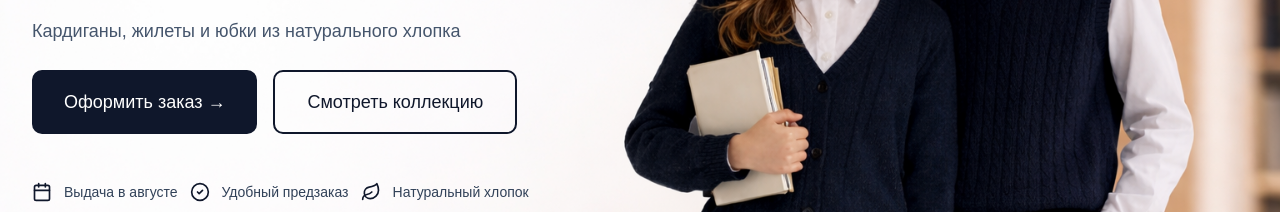
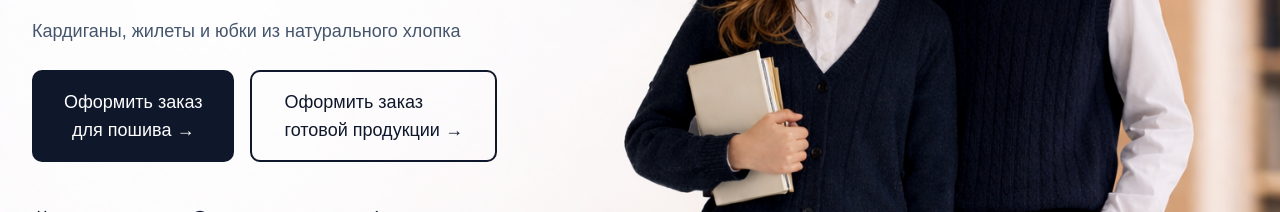
Before and after one commit to bbazaron/zabruno-1, a Vue app in the folder frontend/: page / in a window 1280 px wide. Shown: the part 414-626 px from the top of the page. Built offline with nearby package versions, Linux system fonts and the light colour scheme; a web font is replaced by a local one.

Commit message:
Меняет надписи Оформить заказ на Оформить заказ на пошив, Смотреть коллекцию на Оформить заказ готовой продукции

```diff
--- a/frontend/src/components/sections/HeroSection.vue
+++ b/frontend/src/components/sections/HeroSection.vue
@@ -103,10 +103,12 @@ const cards = [
               <!-- CTAs -->
               <div class="flex flex-col gap-3 pt-1 sm:flex-row sm:gap-4 sm:pt-2">
                 <Button variant="primary" size="lg" type="button" class="w-full sm:w-auto" @click="goToOrderCheckout">
-                  Оформить заказ →
+                  Оформить заказ <br>
+                  для пошива →
                 </Button>
                 <Button variant="secondary" size="lg" as="link" href="/catalog" class="w-full sm:w-auto">
-                  Смотреть коллекцию
+                  Оформить заказ <br>
+                  готовой продукции →
                 </Button>
               </div>
             </div>
--- a/frontend/src/pages/OrderCheckout.vue
+++ b/frontend/src/pages/OrderCheckout.vue
@@ -857,7 +857,7 @@ const summaryLines = computed(() => {
 
         <div v-else class="bg-white p-6 md:p-8 rounded-lg shadow-md w-full">
           <Typography as="h1" variant="h2" class="mb-2 text-slate-900">
-            Оформление заказа
+            Оформление заказа для пошива
           </Typography>
           <Typography as="p" variant="body" class="mb-8 text-slate-600">
             Заполните данные по шагам — это займёт несколько минут.
```
